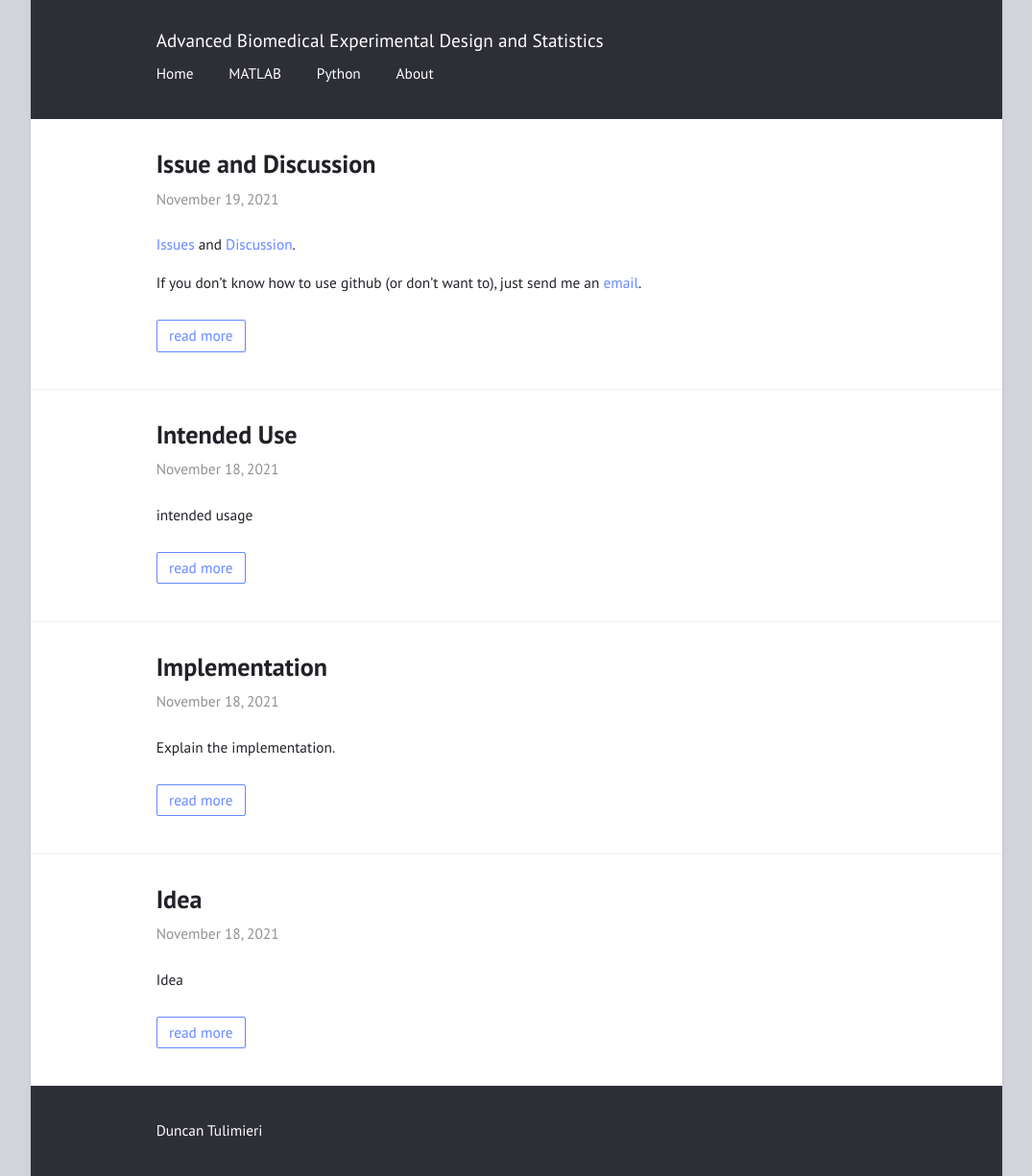
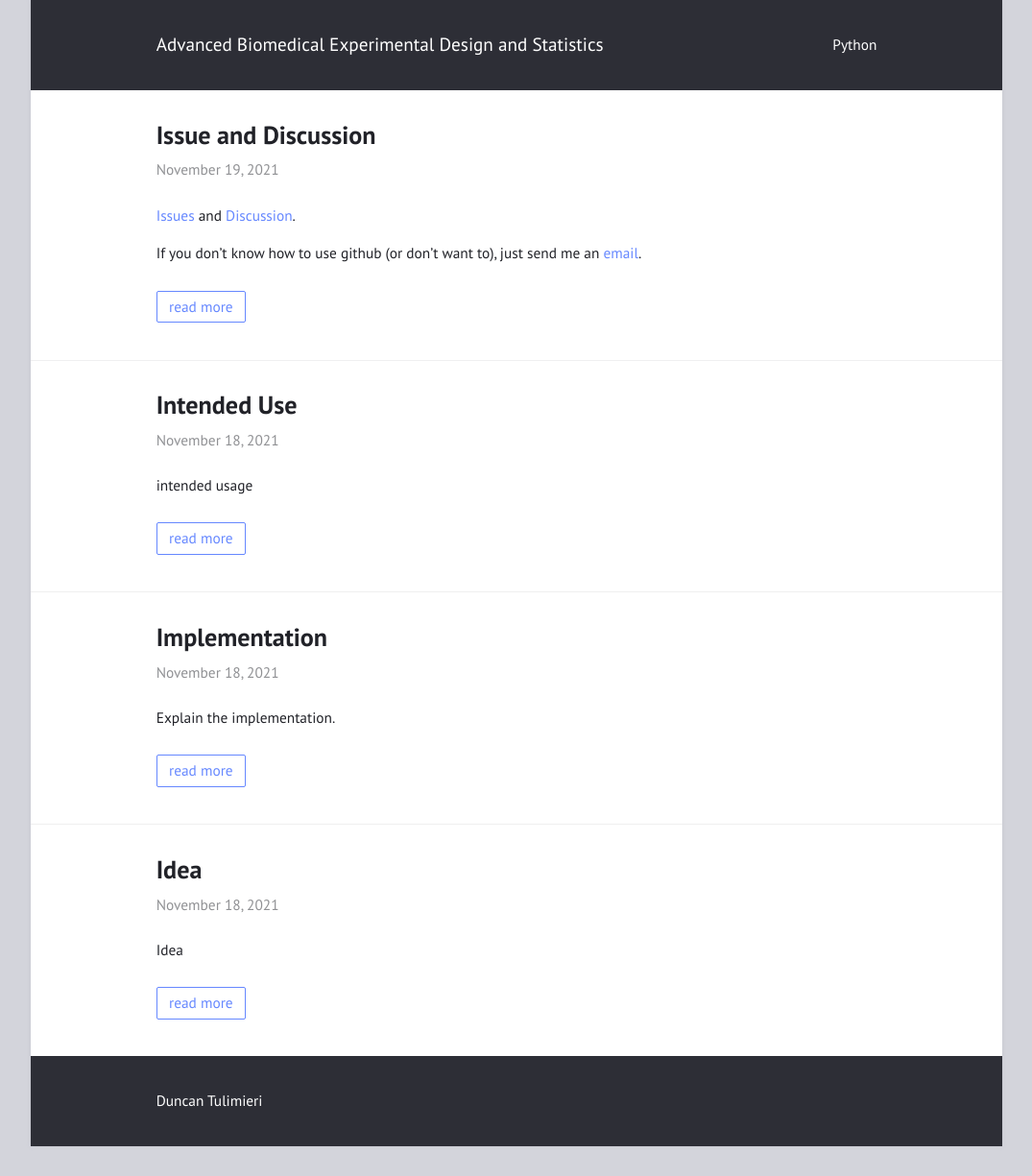
Before and after one commit to tulimid1/Advanced-Biomedical-Experimental-Design-and-Statistics, a Jekyll site: the page built from index.html, in a window 1280 px wide. Shown: the whole page at 96% size, without its empty margins (102-1177 px from the left). Built offline with Jekyll 4.4.1, drawn with Linux system fonts in a browser that asks for light colours; after the commit the page ends 1194 px from its top, so only the background shows below that.

Commit message:
Update _config.yml

```diff
--- a/_config.yml
+++ b/_config.yml
@@ -16,9 +16,8 @@ minimal: false             # use a dark header
 
 # Menu
 
-# navigation:                # aceepts {file, title, url, icon, sidebaricon}
-#   - {file: "m-doc.md"}
-#   - {file: "py-doc.md"}
+navigation:                # aceepts {file, title, url, icon, sidebaricon}
+  - {file: "py-doc.md"}
 
 external:                  # shows a footer with social links - for available icons see fontawesome.com/icons
   - {title: Mail, icon: envelope, url: "mailto:tulimid@udel.edu"}
```
